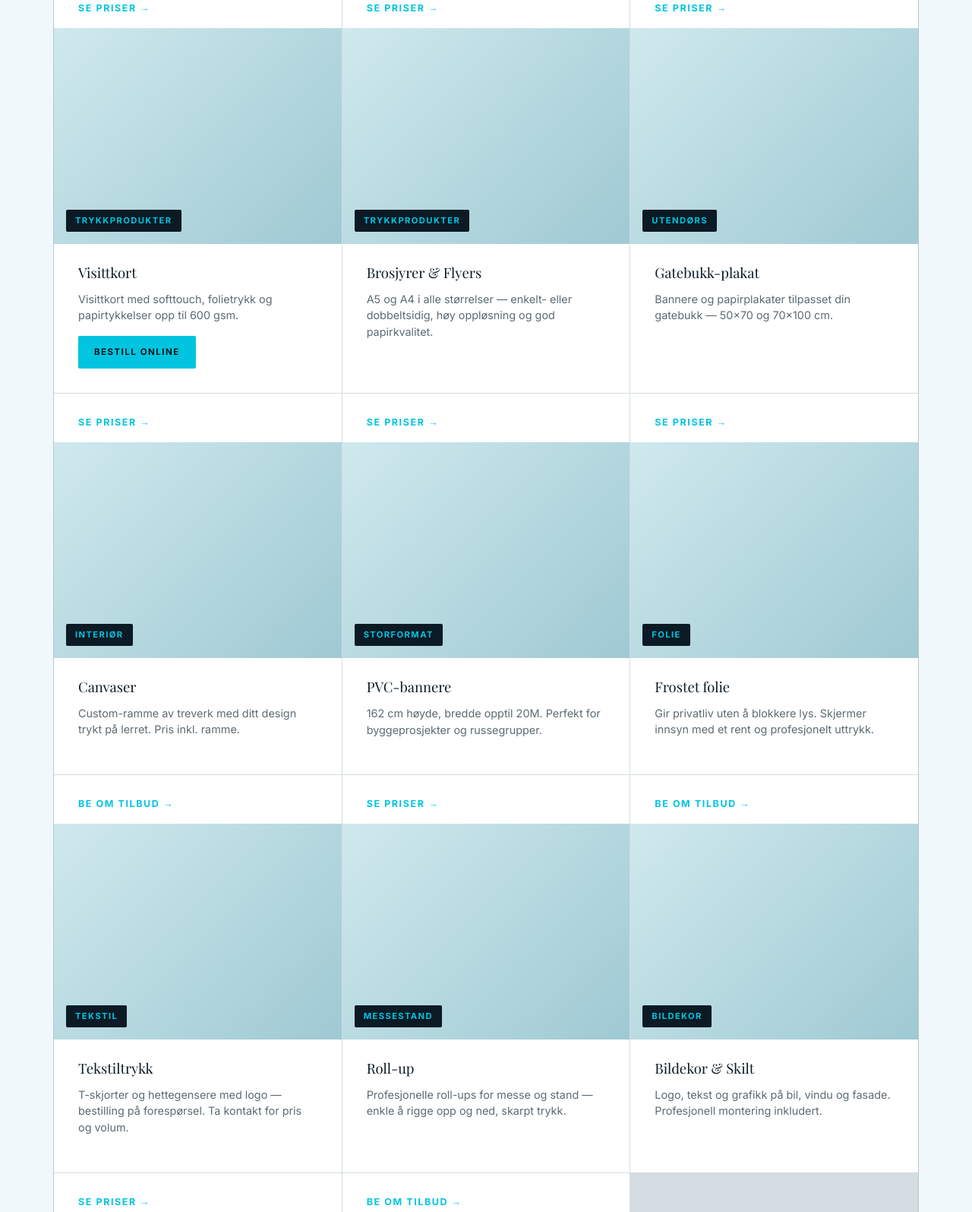
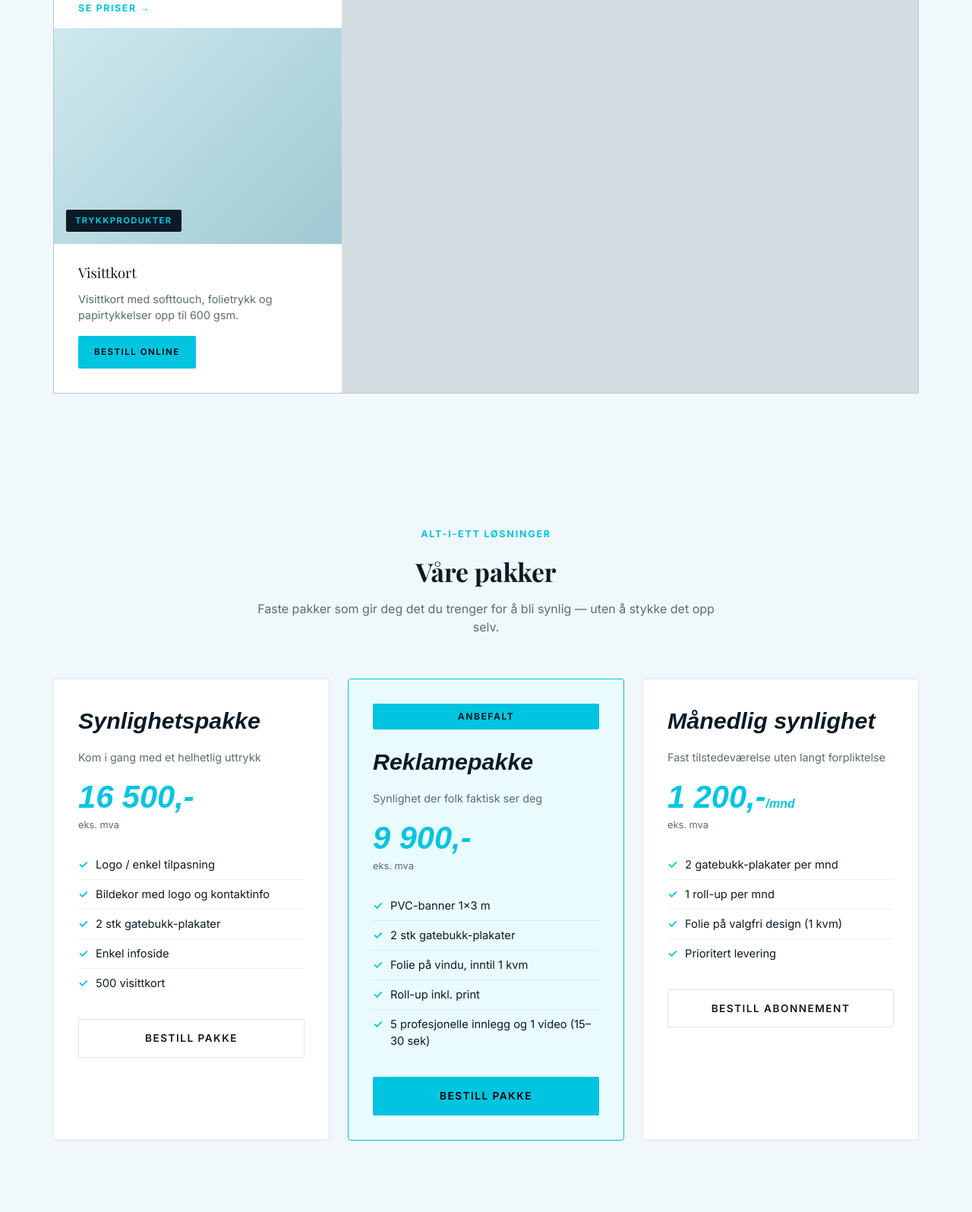
Before and after one commit to SadikTopalaj/OnPrint, a website: page public/index.html in a window 1280 px wide. Shown: the part 1001-2596 px from the top of the page at 76% size. Drawn offline with nearby package versions, Linux system fonts and the light colour scheme; a web font is replaced by a local one.

Commit message:
tokk vekk mange tjenester for å ta en etter en

```diff
--- a/public/index.html
+++ b/public/index.html
@@ -13,7 +13,7 @@
 <body>
 
 <header class="site-header">
-  <a href="/public" class="logo">ON PRINT</a>
+  <a href="/index.html" class="logo">ON PRINT</a>
   <nav>
     <a href="#tjenester">Tjenester</a>
     <a href="#pakker">Pakker</a>
@@ -56,65 +56,6 @@
         </div>
       </div>
 
-      <div class="service-card">
-        <div class="card-top"><span class="card-link">Se priser →</span></div>
-        <div class="card-media"><span class="tag">Trykkprodukter</span></div>
-        <div class="card-bottom"><h3>Brosjyrer &amp; Flyers</h3><p>A5 og A4 i alle størrelser — enkelt- eller dobbeltsidig, høy oppløsning og god papirkvalitet.</p></div>
-      </div>
-
-      <div class="service-card">
-        <div class="card-top"><span class="card-link">Se priser →</span></div>
-        <div class="card-media"><span class="tag">Utendørs</span></div>
-        <div class="card-bottom"><h3>Gatebukk-plakat</h3><p>Bannere og papirplakater tilpasset din gatebukk — 50×70 og 70×100 cm.</p></div>
-      </div>
-
-      <div class="service-card">
-        <div class="card-top"><span class="card-link">Se priser →</span></div>
-        <div class="card-media"><span class="tag">Interiør</span></div>
-        <div class="card-bottom"><h3>Canvaser</h3><p>Custom-ramme av treverk med ditt design trykt på lerret. Pris inkl. ramme.</p></div>
-      </div>
-
-      <div class="service-card">
-        <div class="card-top"><span class="card-link">Se priser →</span></div>
-        <div class="card-media"><span class="tag">Storformat</span></div>
-        <div class="card-bottom"><h3>PVC-bannere</h3><p>162 cm høyde, bredde opptil 20M. Perfekt for byggeprosjekter og russegrupper.</p></div>
-      </div>
-
-      <div class="service-card">
-        <div class="card-top"><span class="card-link">Se priser →</span></div>
-        <div class="card-media"><span class="tag">Folie</span></div>
-        <div class="card-bottom"><h3>Frostet folie</h3><p>Gir privatliv uten å blokkere lys. Skjermer innsyn med et rent og profesjonelt uttrykk.</p></div>
-      </div>
-
-      <div class="service-card">
-        <div class="card-top"><span class="card-link">Be om tilbud →</span></div>
-        <div class="card-media"><span class="tag">Tekstil</span></div>
-        <div class="card-bottom"><h3>Tekstiltrykk</h3><p>T-skjorter og hettegensere med logo — bestilling på forespørsel. Ta kontakt for pris og volum.</p></div>
-      </div>
-
-      <div class="service-card">
-        <div class="card-top"><span class="card-link">Se priser →</span></div>
-        <div class="card-media"><span class="tag">Messestand</span></div>
-        <div class="card-bottom"><h3>Roll-up</h3><p>Profesjonelle roll-ups for messe og stand — enkle å rigge opp og ned, skarpt trykk.</p></div>
-      </div>
-
-      <div class="service-card">
-        <div class="card-top"><span class="card-link">Be om tilbud →</span></div>
-        <div class="card-media"><span class="tag">Bildekor</span></div>
-        <div class="card-bottom"><h3>Bildekor &amp; Skilt</h3><p>Logo, tekst og grafikk på bil, vindu og fasade. Profesjonell montering inkludert.</p></div>
-      </div>
-
-      <div class="service-card">
-        <div class="card-top"><span class="card-link">Se priser →</span></div>
-        <div class="card-media"><span class="tag">Design</span></div>
-        <div class="card-bottom"><h3>Grafisk design</h3><p>Logodesign, profileringsmateriell og kampanjemateriell.</p></div>
-      </div>
-
-      <div class="service-card">
-        <div class="card-top"><span class="card-link">Be om tilbud →</span></div>
-        <div class="card-media"><span class="tag">Digital</span></div>
-        <div class="card-bottom"><h3>Nettsider</h3><p>Fra enkle infobaserte sider til komplekse løsninger — tilpasset ditt budsjett.</p></div>
-      </div>
 
     </div>
   </div>
```
Also changed, not shown: public/bestilling-bekreftet.html (+1 -1 lines), public/produkter/visittkort.html (+1 -1 lines).
